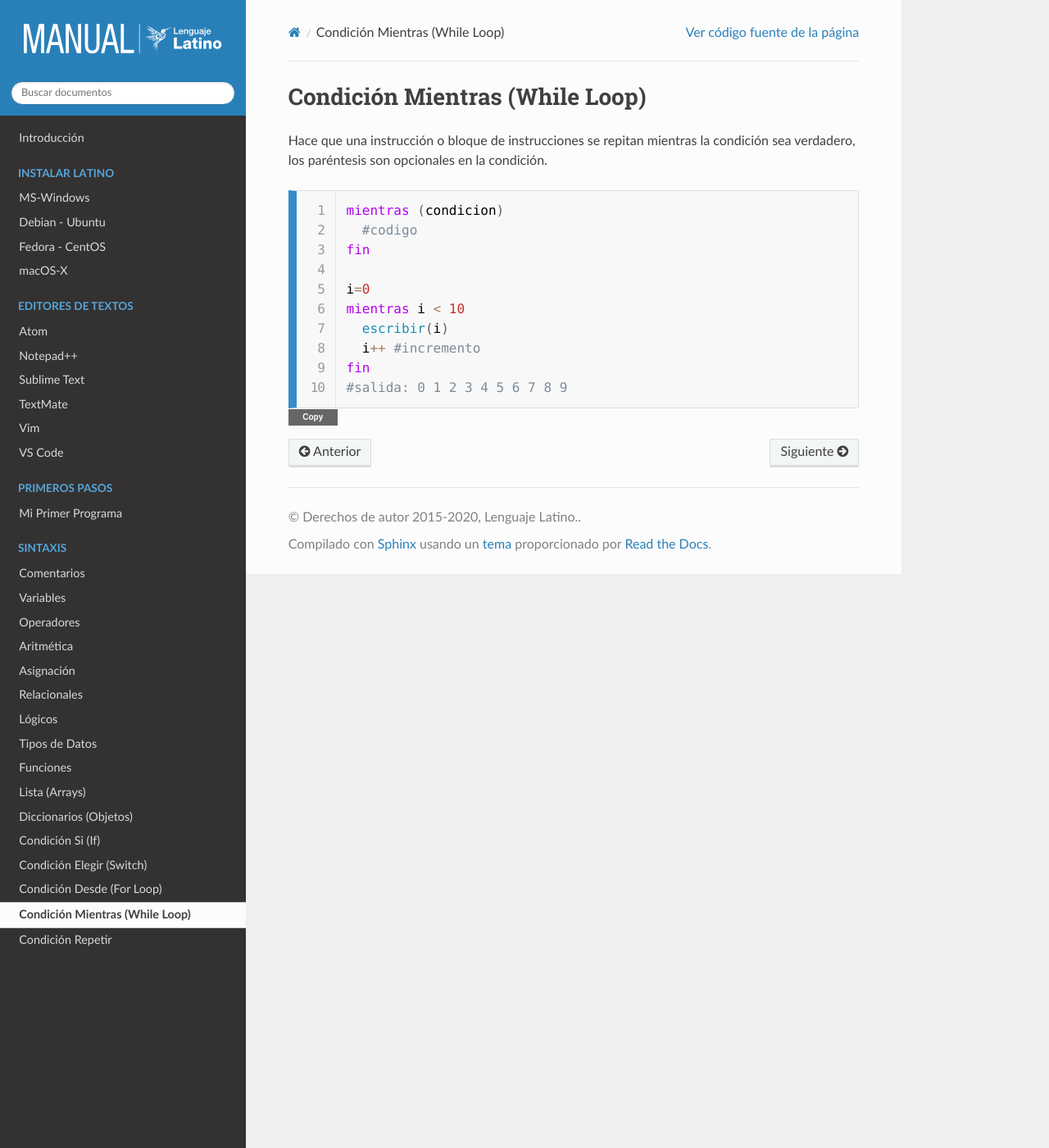
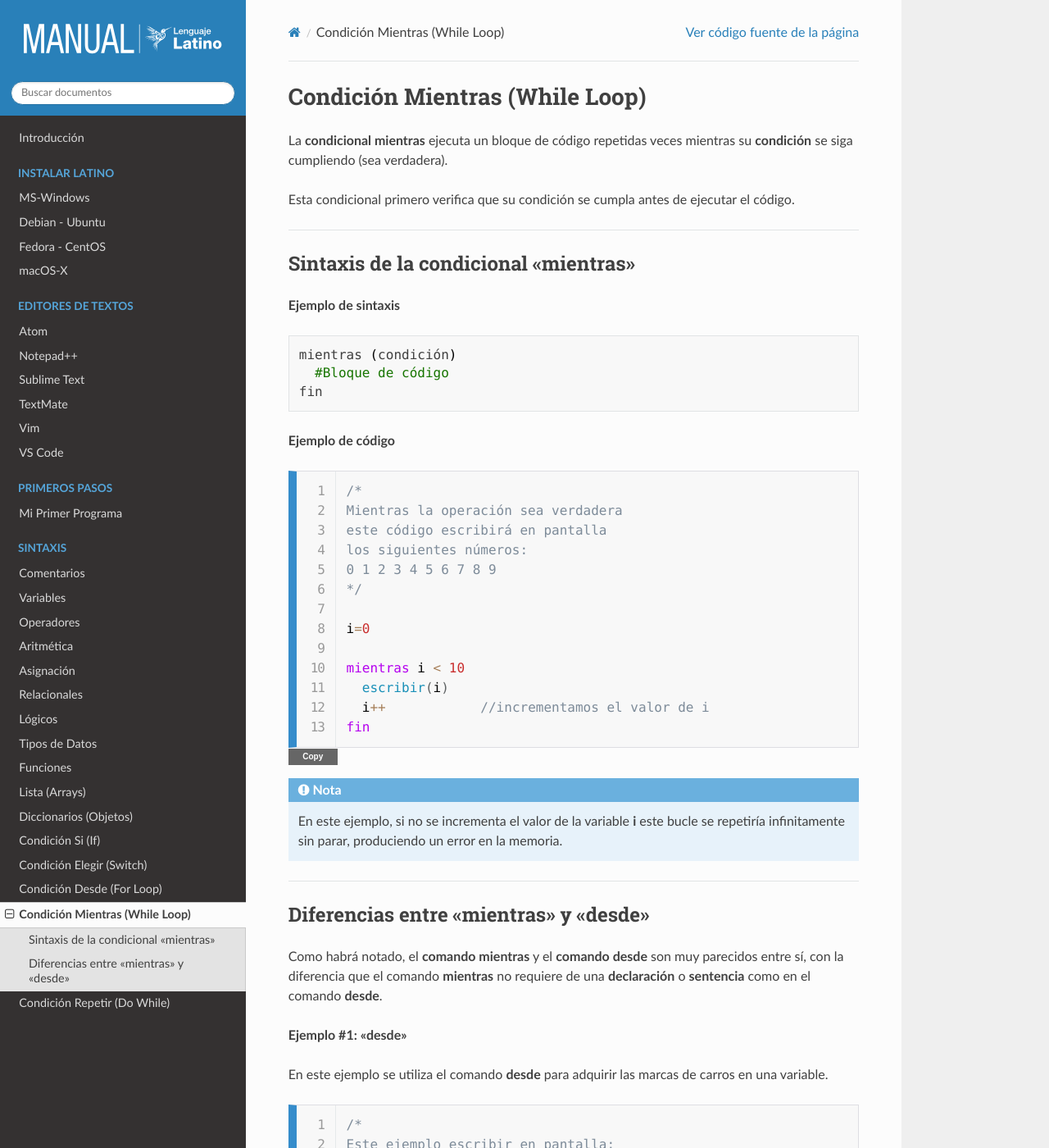
Before and after one commit to LatinoDocs/Manual-Latino, a Sphinx documentation site: the page built from docs/sintaxis/Condicion-Mientras.rst, in a window 1280 px wide and 1400 px high. Shown: the whole window at 82% size. Built offline with Sphinx 7.4.7 and the Read the Docs theme 2.0.0, drawn with Linux system fonts in a browser that asks for light colours; comment, search, counter and statistics services are not loaded; some of the changed text lies outside the part shown.

Commit message:
Conclusión de condicionales

```diff
--- a/docs/sintaxis/Condicion-Mientras.rst
+++ b/docs/sintaxis/Condicion-Mientras.rst
@@ -5,17 +5,93 @@
 ================================
 Condición Mientras (While Loop)
 ================================
-Hace que una instrucción o bloque de instrucciones se repitan mientras la condición sea verdadero, los paréntesis son opcionales en la condición.
+La **condicional mientras** ejecuta un bloque de código repetidas veces mientras su **condición** se siga cumpliendo (sea verdadera).
+
+Esta condicional primero verifica que su condición se cumpla antes de ejecutar el código.
+
+----
+
+Sintaxis de la condicional "mientras"
+--------------------------------------
+
+**Ejemplo de sintaxis**
+
+.. code-block:: bash
+
+   mientras (condición)
+     #Bloque de código
+   fin
+
+**Ejemplo de código**
 
 .. raw:: html
 
-   <pre><code class="language-latino line-numbers">mientras (condicion)
-     #codigo
+   <pre><code class="language-latino line-numbers">/*
+   Mientras la operación sea verdadera
+   este código escribirá en pantalla
+   los siguientes números:
+   0 1 2 3 4 5 6 7 8 9
+   */
+
+   i=0
+
+   mientras i < 10
+     escribir(i)
+     i++            //incrementamos el valor de i
+   fin</code></pre>
+
+.. note:: En este ejemplo, si no se incrementa el valor de la variable **i** este bucle se repetiría infinitamente sin parar, produciendo un error en la memoria.
+
+----
+
+Diferencias entre "mientras" y "desde"
+---------------------------------------
+Como habrá notado, el **comando mientras** y el **comando desde** son muy parecidos entre sí, con la diferencia que el comando **mientras** no requiere de una **declaración** o **sentencia** como en el comando **desde**.
+
+**Ejemplo #1: "desde"**
+
+En este ejemplo se utiliza el comando **desde** para adquirir las marcas de carros en una variable.
+
+.. raw:: html
+
+   <pre><code class="language-latino line-numbers">/*
+   Este ejemplo escribir en pantalla:
+   BMW
+   Volvo
+   Ford
+   Nissan
+   */
+
+   carros = ["BMW", "Volvo", "Ford", "Nissan"]
+   texto = ""
+
+   desde (i=0; i < lista.longitud(carros); i++)
+     texto = texto..carros[i].."\n"     # \n significa nueva línea
    fin
 
-   i=0
-   mientras i < 10
-     escribir(i)
-     i++ #incremento
+   escribir(texto)</code></pre>
+
+**Ejemplo #2: "mientras"**
+
+Este ejemplo es similar al anterior con la diferencia que se utilizara el **comando mientras**.
+
+.. raw:: html
+
+   <pre><code class="language-latino line-numbers">/*
+   Este ejemplo escribir en pantalla:
+   BMW
+   Volvo
+   Ford
+   Nissan
+   */
+
+   carros = ["BMW", "Volvo", "Ford", "Nissan"]
+   i = 0
+   texto = ""
+
+   mientras(i < lista.longitud(carros))
+     texto = texto..carros[i].."\n"     # \n significa nueva línea
+   i++
    fin
-   #salida: 0 1 2 3 4 5 6 7 8 9</code></pre>
+
+   escribir(texto)</code></pre>
--- a/docs/sintaxis/Condicion-Si.rst
+++ b/docs/sintaxis/Condicion-Si.rst
@@ -58,7 +58,7 @@ En esta declaración condicional solo se puede escribir el comando **si** una ve
 .. code-block:: bash
 
    si (condición lógica)
-     #bloque de código
+     #Bloque de código
    fin
 
 .. nota:: La **condición lógica** se puede escribir entre paréntesis o sin ellos.
```
Also changed, not shown: docs/sintaxis/Condicion-Desde.rst (+109 -9 lines), docs/sintaxis/Condicion-Repetir.rst (+31 -21 lines).
